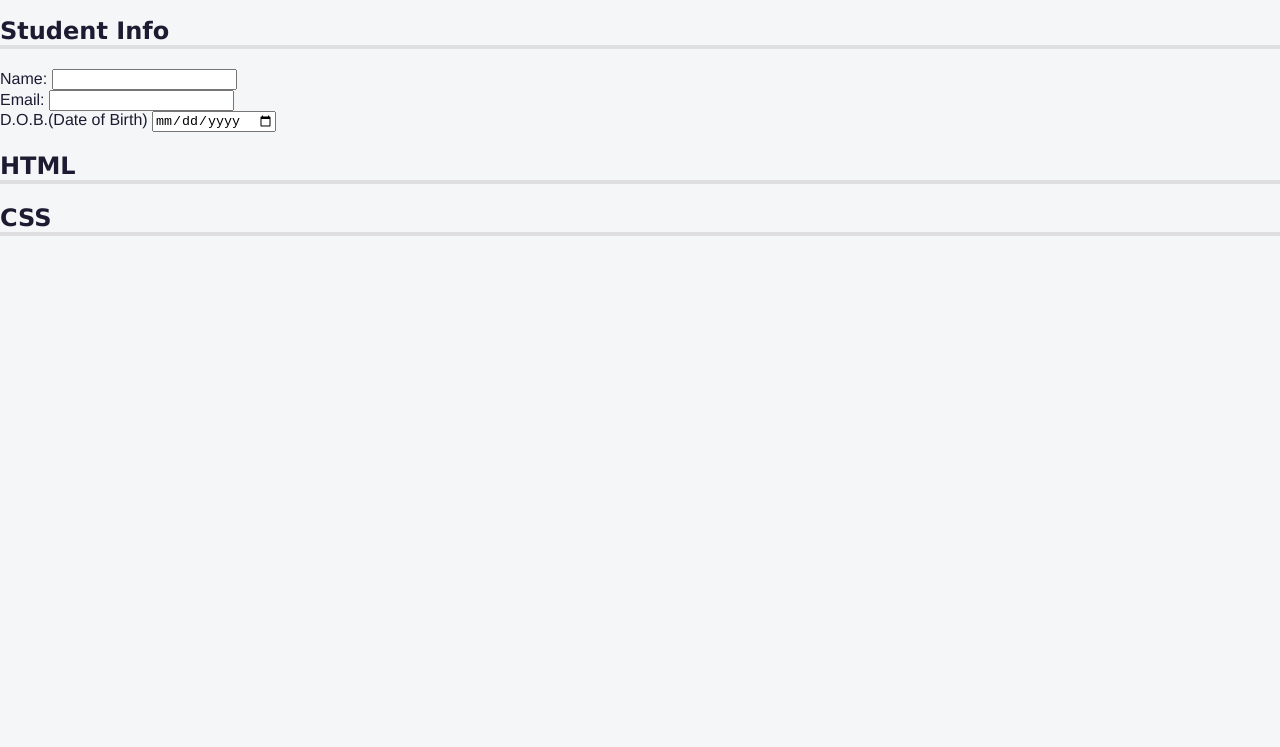
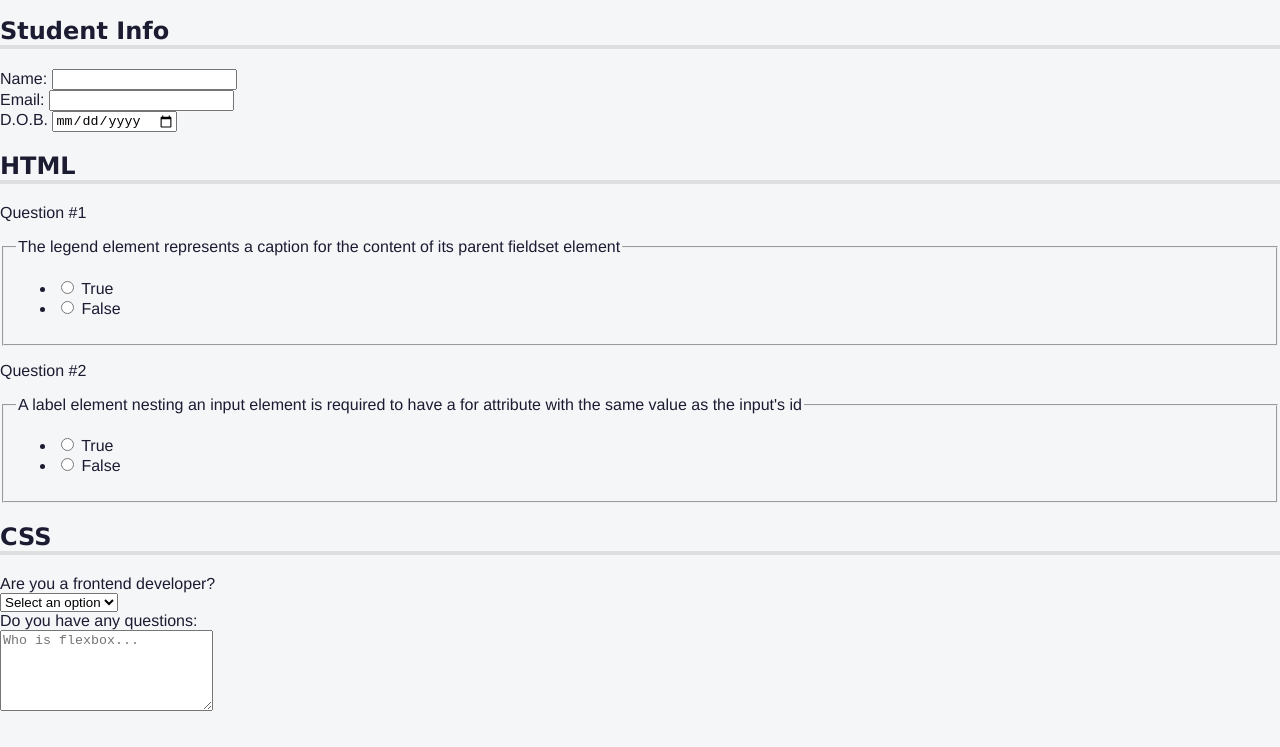
Before and after one commit to MajinDan/account_register, a plain HTML site: page index.html in a window 1280 px wide. Shown: the part 53-800 px from the top of the page. Drawn offline with Linux system fonts and the light colour scheme.

```diff
--- a/index.html
+++ b/index.html
@@ -38,9 +38,73 @@
         </section>
         <section role="region" aria-labelledby="html-questions">
           <h2 id="html-questions">HTML</h2>
+          <div class="question-block">
+            <p>1</p>
+            <fieldset class="question" name="html-question-one">
+              <legend>
+                The legend element represents a caption for the content of its
+                parent fieldset element
+              </legend>
+              <ul class="answers-list">
+                <li>
+                  <label for="q1-a1">
+                    <input type="radio" id="q1-a1" name="q1" value="true" />
+                    True
+                  </label>
+                </li>
+                <li>
+                  <label for="q1-a2">
+                    <input type="radio" id="q1-a2" name="q1" value="false" />
+                    False
+                  </label>
+                </li>
+              </ul>
+            </fieldset>
+          </div>
+          <div class="question-block">
+            <p>2</p>
+            <fieldset class="question" name="html-question-two">
+              <legend>
+                A label element nesting an input element is required to have a
+                for attribute with the same value as the input's id
+              </legend>
+              <ul class="answers-list">
+                <li>
+                  <label for="q2-a1">
+                    <input type="radio" id="q2-a1" name="q2" value="true" />
+                    True
+                  </label>
+                </li>
+                <li>
+                  <label for="q2-a2">
+                    <input type="radio" id="q2-a2" name="q2" value="false" />
+                    False
+                  </label>
+                </li>
+              </ul>
+            </fieldset>
+          </div>
         </section>
         <section role="region" aria-labelledby="css-questions">
           <h2 id="css-questions">CSS</h2>
+          <div class="formrow">
+            <div class="question-block">
+              <label for="customer">Are you a frontend developer?</label>
+            </div>
+            <div class="answer">
+              <select name="customer" id="customer" required>
+                <option value="">Select an option</option>
+                <option value="yes">Yes</option>
+                <option value="no">No</option>
+              </select>
+            </div>
+            <div class="question-block">
+              <label>Do you have any questions:</label>
+            </div>
+            <div class="answer">
+              <textarea rows="5" cols="24" placeholder="Who is flexbox..."></textarea>
+            </div>
+          </div>
         </section>
       </form>
     </main>
--- a/styles.css
+++ b/styles.css
@@ -43,3 +43,19 @@ h2 {
 h2 {
   border-bottom: 4px solid #dfdfe2;
 }
+
+p::before {
+  content: "Question #";
+}
+
+.sr-only {
+  position: absolute;
+	width: 1px;
+	height: 1px;
+	padding: 0;
+	margin: -1px;
+	overflow: hidden;
+	clip: rect(0, 0, 0, 0);
+	white-space: nowrap;
+	border: 0;
+}
```
